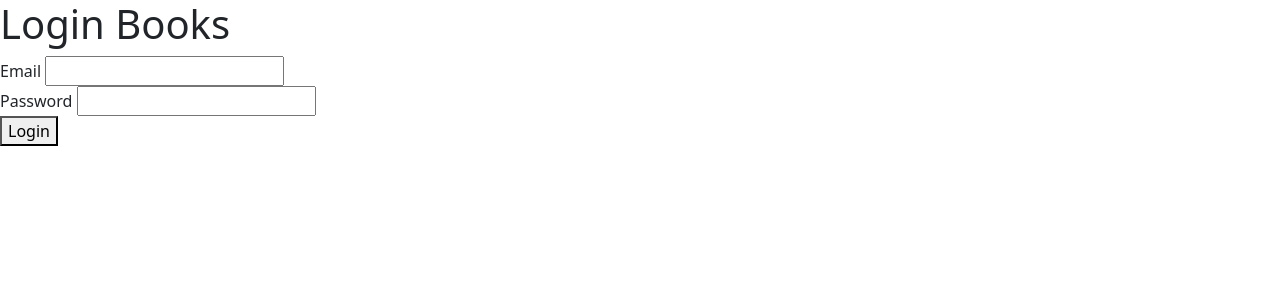
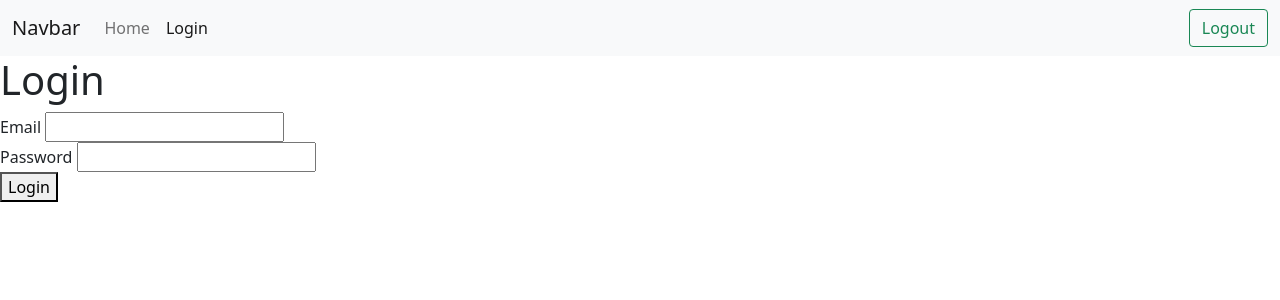
Before and after one commit to JamieLin2022/0511Node.js, a Node server app: page /login in a window 1280 px wide. Shown: the top 300 px of the page. Run offline with Node 20, Linux system fonts and the light colour scheme.

Commit message:
4-6 製作導覽列模板片段

```diff
--- a/app.js
+++ b/app.js
@@ -30,6 +30,7 @@ app.get('/', (req, res) => {
     res.status(200)
     // 改成用ejs套件渲染
     .render('index', {
+        path: '/',
         pageTitle: 'Book Your Books online',
         products: products
     });
@@ -38,6 +39,7 @@ app.get('/', (req, res) => {
 app.get('/login', (req, res) => {
     res.status(200)
     .render('login', {
+        path: '/login',
         pageTitle: 'Login'
     });
 
@@ -56,6 +58,7 @@ app.post('/login', (req, res) => {
 app.get('*', (req, res) => {
     res.status(404)
     .render('404', {
+        path: '*',
         pageTitle: 'Page Not Found'
     });
 });
--- /dev/null
+++ b/views/includes/footer.ejs
@@ -0,0 +1,4 @@
+<script src="https://cdn.jsdelivr.net/npm/bootstrap@5.1.1/dist/js/bootstrap.bundle.min.js" integrity="sha384-/bQdsTh/da6pkI1MST/rWKFNjaCP5gBSY4sEBT38Q/9RBh9AH40zEOg7Hlq2THRZ" crossorigin="anonymous"></script>
+
+</body>
+</html>
--- /dev/null
+++ b/views/includes/navbar.ejs
@@ -0,0 +1,23 @@
+<nav class="navbar navbar-expand-lg navbar-light bg-light">
+    <div class="container-fluid">
+      <a class="navbar-brand" href="/">Navbar</a>
+      <button class="navbar-toggler" type="button" data-bs-toggle="collapse" data-bs-target="#navbarSupportedContent" aria-controls="navbarSupportedContent" aria-expanded="false" aria-label="Toggle navigation">
+        <span class="navbar-toggler-icon"></span>
+      </button>
+      <div class="collapse navbar-collapse" id="navbarSupportedContent">
+        <ul class="navbar-nav me-auto mb-2 mb-lg-0">
+          <li class="nav-item">
+            <a class="nav-link <%= path === '/' ? 'active' : '' %>" aria-current="page" href="/">Home</a>
+          </li>
+          <li class="nav-item">
+              <!-- actionUrl -->
+              <!-- method: GET -->
+            <a class="nav-link <%= path === '/login' ? 'active' : '' %>" href="/login">Login</a>
+          </li>
+        </ul>
+        <form class="d-flex">
+          <button class="btn btn-outline-success" type="submit">Logout</button>
+        </form>
+      </div>
+    </div>
+  </nav>
--- a/views/index.ejs
+++ b/views/index.ejs
@@ -3,6 +3,7 @@
 <body>
     <!-- 網頁從html改成ejs檔案 -->
     <!-- 把app.js 裡的pageTitle傳到這裡使用 -->
+    <%- include('./includes/navbar') %>
     <h1><%= pageTitle %> :)</h1>
     <% if (products.length > 0) { %>
         <% products.forEach((product, productIndex) => { %>
--- a/views/login.ejs
+++ b/views/login.ejs
@@ -2,7 +2,8 @@
 </head>
 <body>
     <!-- 網頁從html改成ejs檔案 -->
-    <h1>Login Books</h1>
+    <%- include('./includes/navbar') %>
+    <h1><%= pageTitle %></h1>
     <form action="/login" method="POST">
         <div>
             <label for="email">Email</label>
```
Also changed, not shown: views/404.ejs (+4 -6 lines).
